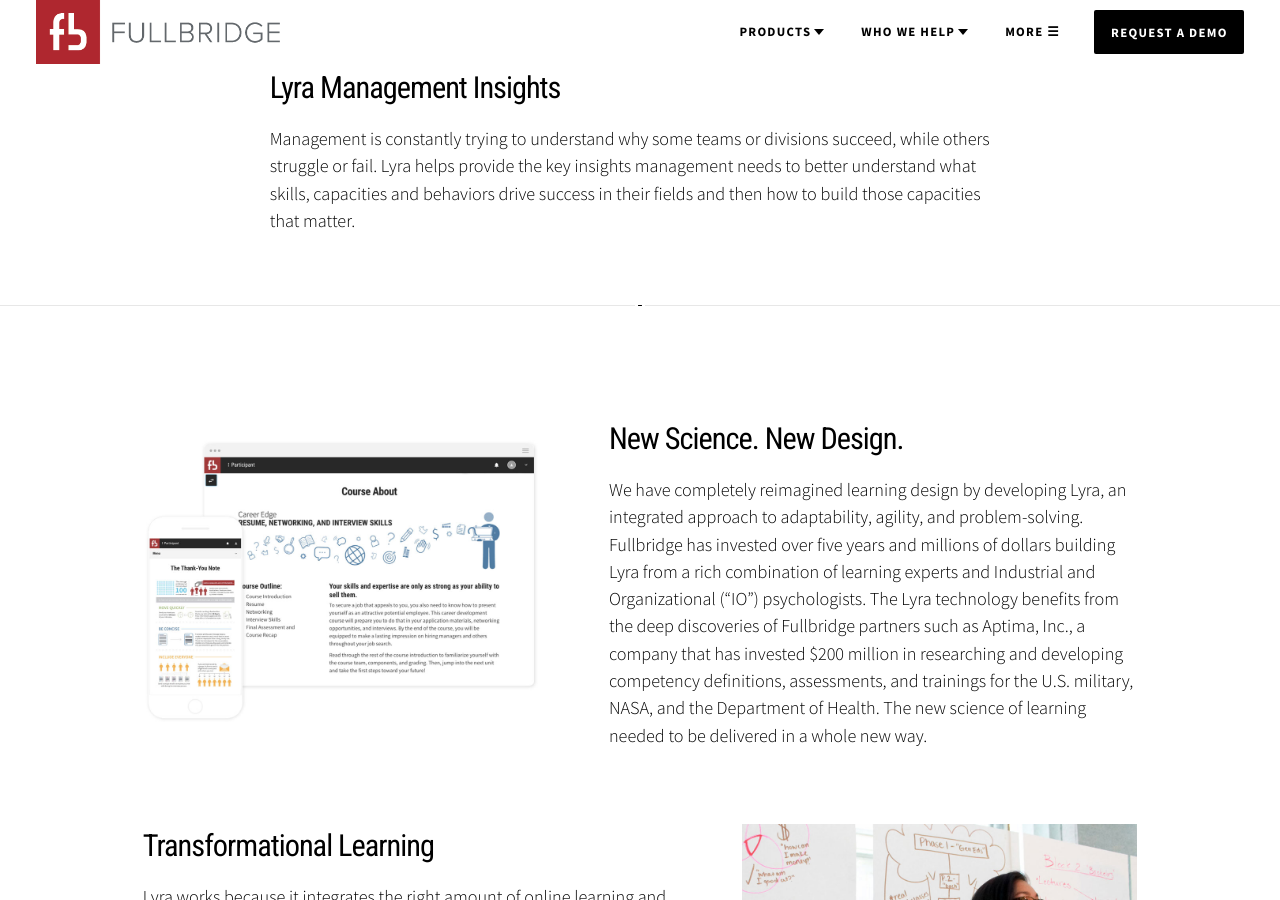
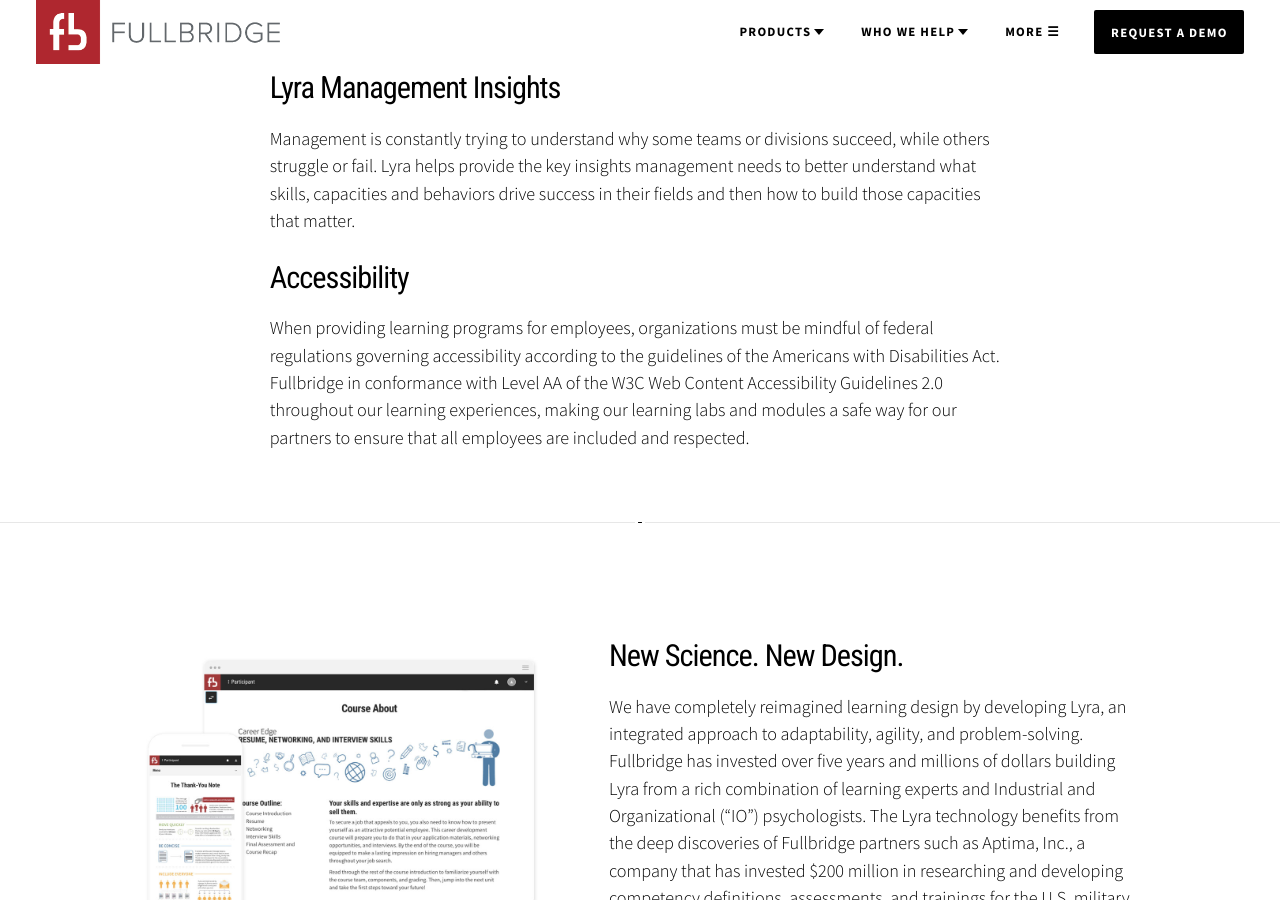
Before and after one commit to fullbridge/fullbridge.com, a Jekyll site: the page built from what-lyra-technology.html, in a window 1280 px wide and 900 px high, scrolled down 2460 px. Built offline with Jekyll 4.4.1, drawn with Linux system fonts in a browser that asks for light colours; grey boxes are pictures that could not be loaded.

Commit message:
Lyra page update

```diff
--- a/what-lyra-technology.html
+++ b/what-lyra-technology.html
@@ -99,6 +99,10 @@
             <p>
               Management is constantly trying to understand why some teams or divisions succeed, while others struggle or fail. Lyra helps provide the key insights management needs to better understand what skills, capacities and behaviors drive success in their fields and then how to build those capacities that matter.
             </p>
+            <h3>Accessibility</h3>
+            <p>
+              When providing learning programs for employees, organizations must be mindful of federal regulations governing accessibility according to the guidelines of the Americans with Disabilities Act. Fullbridge in conformance with Level AA of the W3C Web Content Accessibility Guidelines 2.0 throughout our learning experiences, making our learning labs and modules a safe way for our partners to ensure that all employees are included and respected.
+            </p>
           </div>
         </div>
       </div>
```
Also changed, not shown: _includes/bottom.html (+0 -7 lines), 14 other files.
